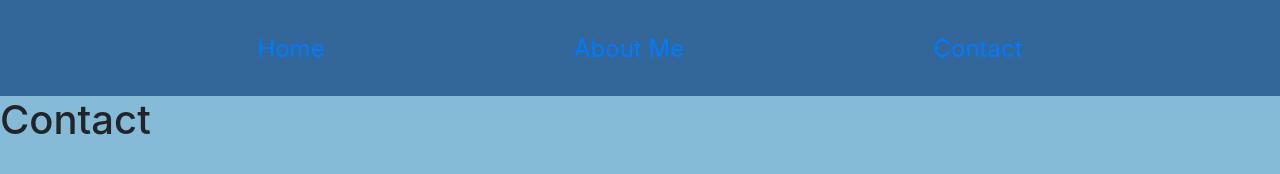
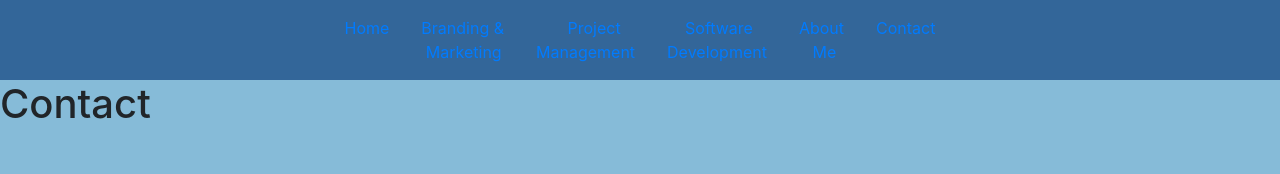
Before and after one commit to solismc/jsportfolio, a website: page public/contactme.html in a window 1280 px wide. Drawn offline with nearby package versions, Linux system fonts and the light colour scheme.

Commit message:
Added new navbar to contact page

```diff
--- a/public/contactme.html
+++ b/public/contactme.html
@@ -14,19 +14,28 @@
 
   <body>
     <div className="App">
-        <section class="navbar navbar-expand-sm bg-light">
-          <ul class="navbar-nav" >
+      <nav class="navbar navbar-expand-sm bg-light">
+        <ul class="nav nav-pills">
           <li class=nav-item>
             <a class="nav-link" href="index.html">Home</a>
           </li>
           <li class=nav-item>
-                <a class="nav-link" href="aboutme.html">About Me</a>
+            <a class="nav-link" href="brand.html">Branding &<br>&nbspMarketing</a>
+          </li>
+          <li class=nav-item>
+            <a class="nav-link" href="projects.html">&nbsp&nbsp&nbsp&nbsp&nbsp&nbsp&nbspProject<br>Management</a>
+          </li>
+          <li class="nav-item justify content">
+            <a class="nav-link" href="code.html">&nbsp&nbsp&nbsp&nbspSoftware<br>Development</a>
+          </li>
+          <li class=nav-item>
+            <a class="nav-link" href="aboutme.html">About<br>&nbsp&nbsp&nbspMe</a>
           </li>
           <li class=nav-item>
             <a class="nav-link" href="contactme.html">Contact</a>
           </li>
         </ul>
-        </section>
+      </nav>
 
     <section class=container-fluid>
       <h1>Contact</h1>
```
Lines whose indentation alone changed are shown as unchanged.
